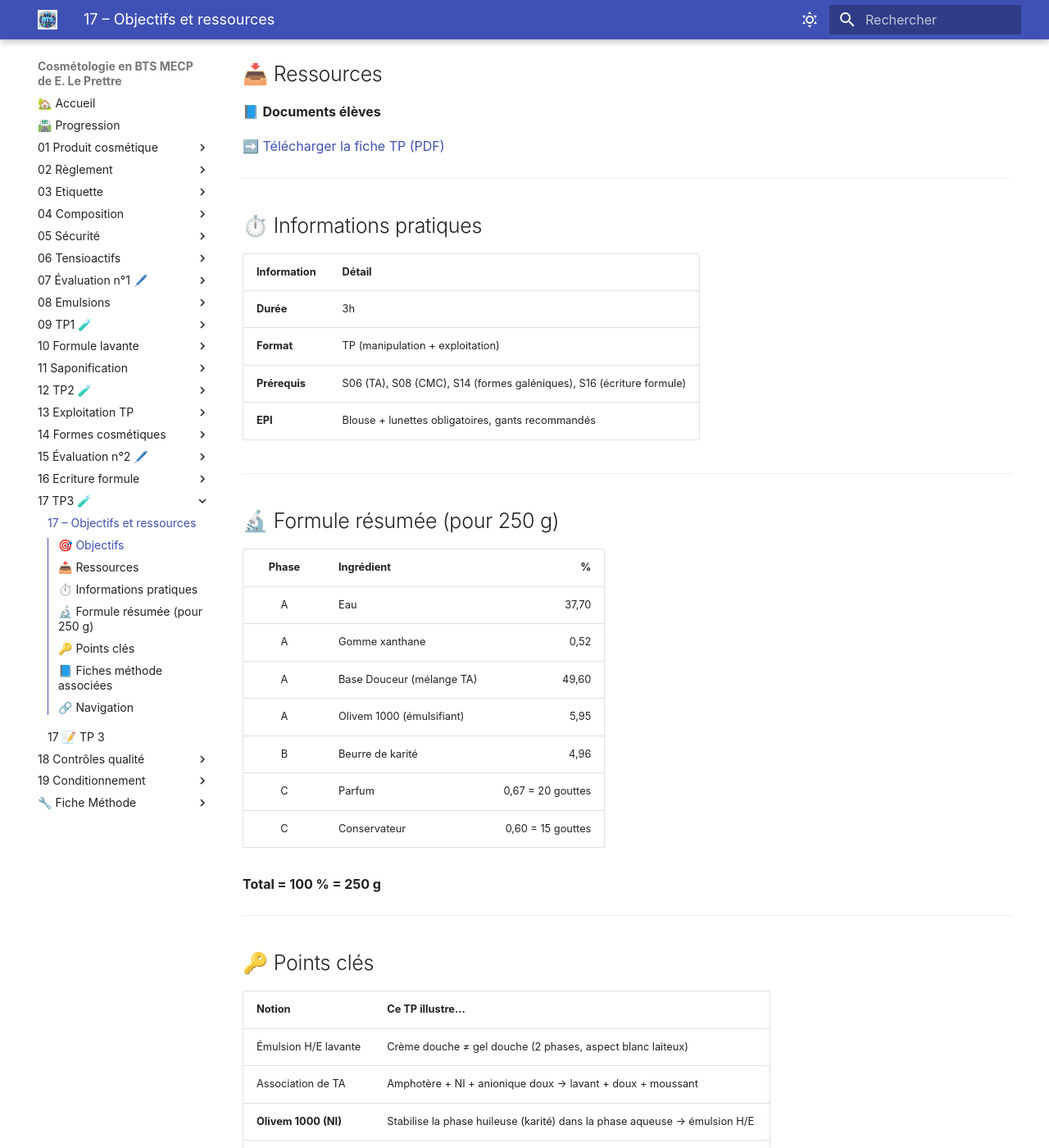
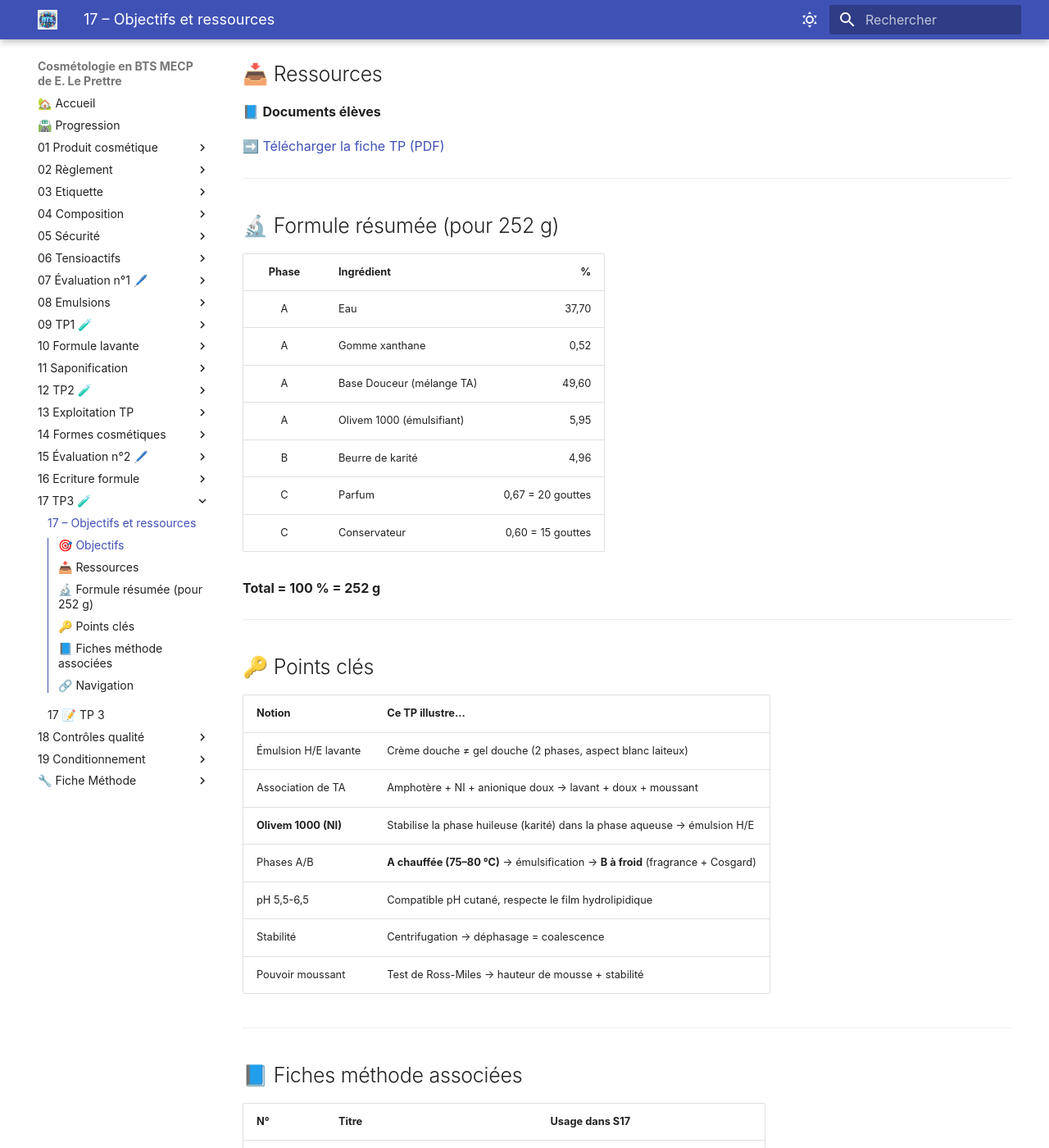
Before and after one commit to E-LePrettre/bts-mecp-cosmetologie, an MkDocs documentation site: the page built from docs/17_TP3/README.md, in a window 1280 px wide and 1400 px high, scrolled down 810 px. Shown: the whole window at 82% size. Built offline with MkDocs 1.6.1 and Material for MkDocs 9.7.7, drawn with Linux system fonts in a browser that asks for light colours.

Commit message:
17 mise à jour

```diff
--- a/docs/17_TP3/README.md
+++ b/docs/17_TP3/README.md
@@ -32,18 +32,9 @@ Troisième TP de cosmétologie. Les étudiants formulent une crème douche au be
 
 ---
 
-## ⏱️ Informations pratiques
 
-| Information | Détail |
-|-------------|--------|
-| **Durée** | 3h |
-| **Format** | TP (manipulation + exploitation) |
-| **Prérequis** | S06 (TA), S08 (CMC), S14 (formes galéniques), S16 (écriture formule) |
-| **EPI** | Blouse + lunettes obligatoires, gants recommandés |
 
----
-
-## 🔬 Formule résumée (pour 250 g)
+## 🔬 Formule résumée (pour 252 g)
 
 | Phase | Ingrédient | % |
 |:-----:|-----------|--:|
@@ -55,7 +46,7 @@ Troisième TP de cosmétologie. Les étudiants formulent une crème douche au be
 | C | Parfum | 0,67 = 20 gouttes |
 | C | Conservateur | 0,60 = 15 gouttes |
 
-**Total = 100 % = 250 g**
+**Total = 100 % = 252 g**
 
 ---
 
```
